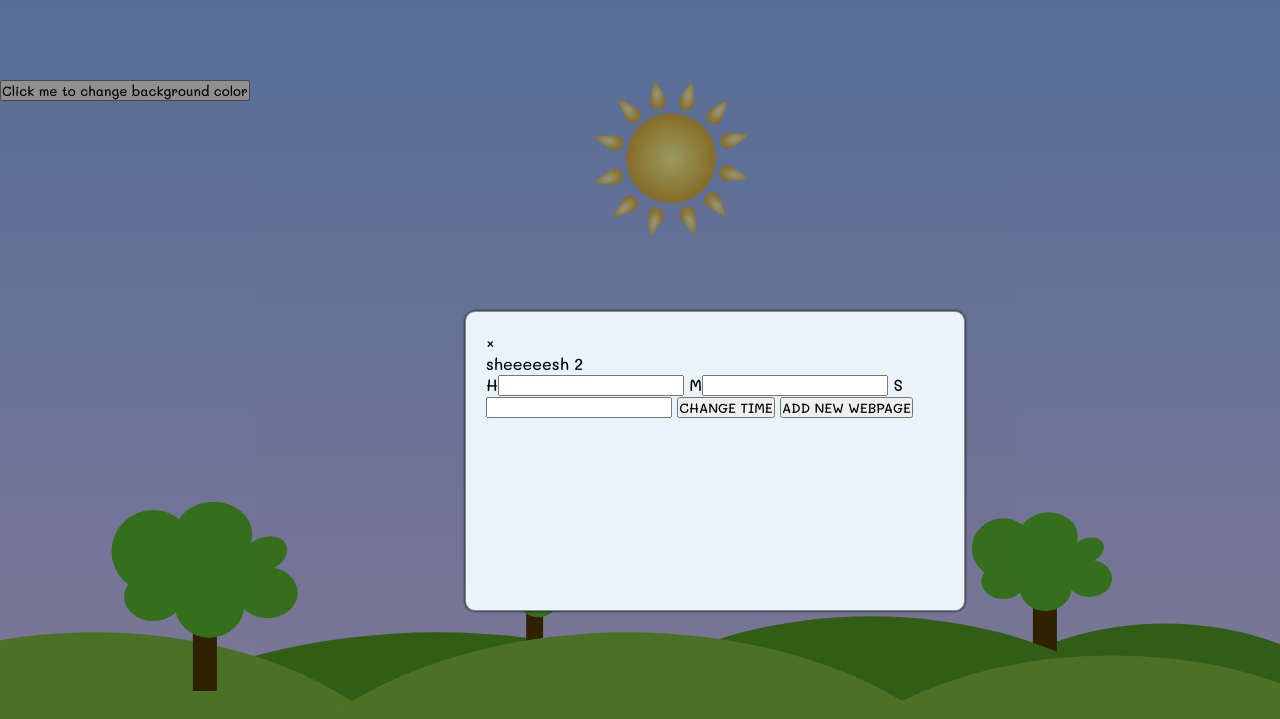
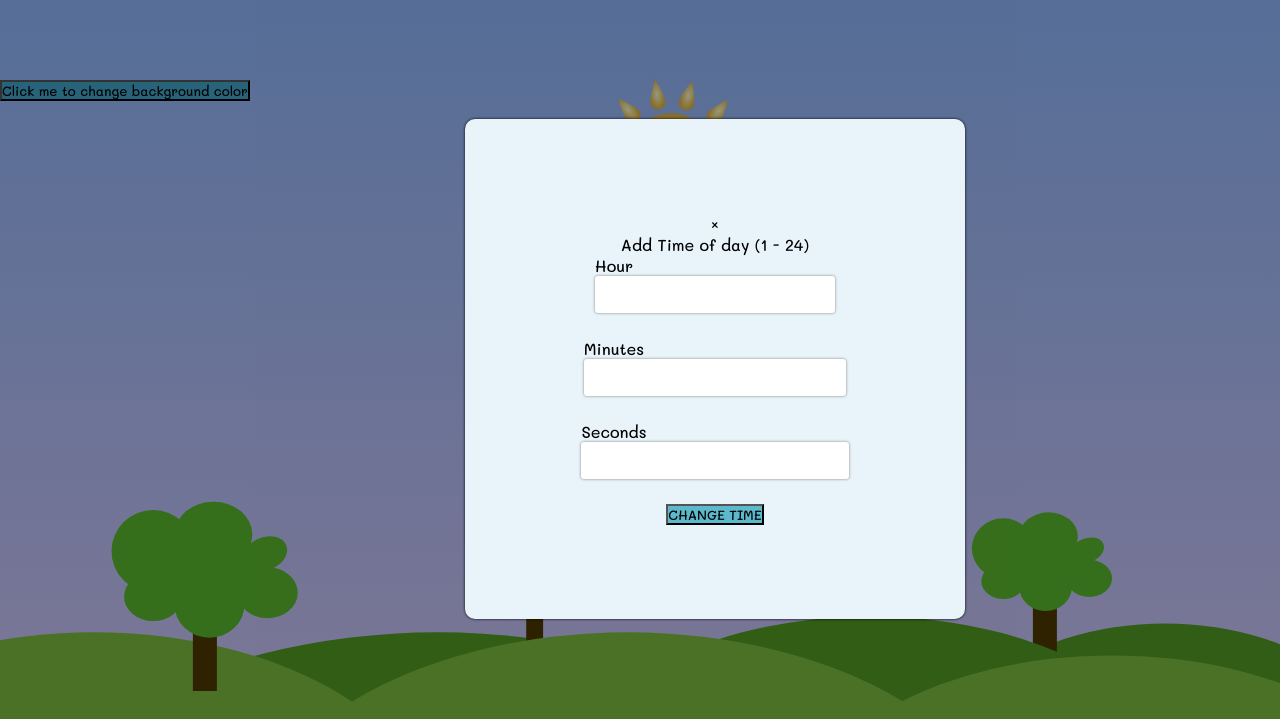
Before and after one commit to AnnaSak7/HI-02, a plain HTML site: page index.html in a window 1280 px wide. Both pictures are taken after a click on the button "CHANGE TIME". Shown: the part 81-800 px from the top of the page. Drawn offline with nearby package versions, Linux system fonts and the light colour scheme.

Commit message:
add modal style

```diff
--- a/Styles/styles.css
+++ b/Styles/styles.css
@@ -90,20 +90,34 @@ header ul li a {
 
 /* MODAL CONTENT */
 .modal-content {
-  background-color: #fefefe;
-  margin: 15% auto;
   background-color: #e8f4fa;
   box-shadow: 0px 0px 3px black;
   border-radius: 10px;
-
   padding: 20px;
-  border: 1px solid #888;
-  width: 80%;
   width: 500px;
-  height: 300px;
+  height: 500px;
   top: 200px;
   left: calc(50% - 175px);
   position: absolute;
+  display: flex;
+  flex-direction: column;
+  justify-content: center;
+  align-items: center;
+}
+
+input {
+  padding: 10px;
+  width: 100%;
+  box-sizing: border-box;
+  margin-bottom: 25px;
+  border-radius: 3px;
+  outline: none;
+  border: none;
+  box-shadow: 0px 0px 3px gray;
+}
+
+button {
+  background-color: #1a9eb5ad;
 }
 
 /* CLOSE BUTTON */
--- a/index.html
+++ b/index.html
@@ -45,10 +45,9 @@
       <div id="myModal" class="modal">
         <div class="modal-content">
           <span onclick="hideModal()">&times;</span>
-          <p>sheeeeesh</p>
-          DOM:<input id="websiteDOM" /> SHORT NAME:<input
-            id="websiteShortname"
-          />
+          <p>Add Your Favorite Web Icons</p>
+          <div>Add URL<input id="websiteDOM" /></div>
+          <div>Name for icon<input id="websiteShortname" /></div>
           <button onclick="newWebPage()">ADD NEW WEBPAGE</button>
         </div>
       </div>
@@ -58,12 +57,11 @@
       <div id="myModal2" class="modal">
         <div class="modal-content">
           <span onclick="hideModal()">&times;</span>
-          <p>sheeeeesh 2</p>
-          H<input id="cHours" /> M<input id="cMinutes" /> S<input
-            id="cSeconds"
-          />
+          <p>Add Time of day (1 - 24)</p>
+          <div>Hour<input id="cHours" /></div>
+          <div>Minutes<input id="cMinutes" /></div>
+          <div>Seconds<input id="cSeconds" /></div>
           <button onclick="bytTime()">CHANGE TIME</button>
-          <button onclick="newWebPage()">ADD NEW WEBPAGE</button>
         </div>
       </div>
 
```
